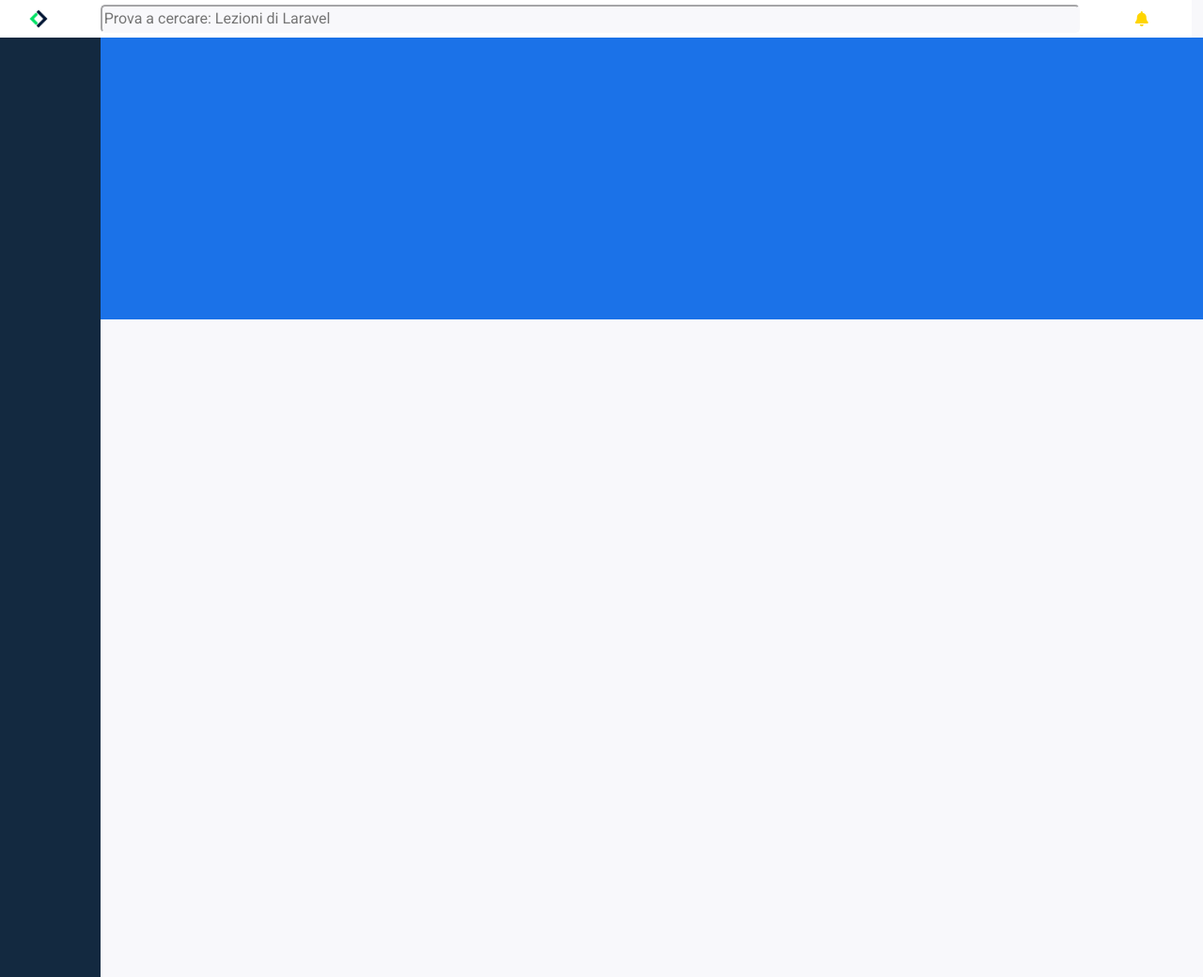
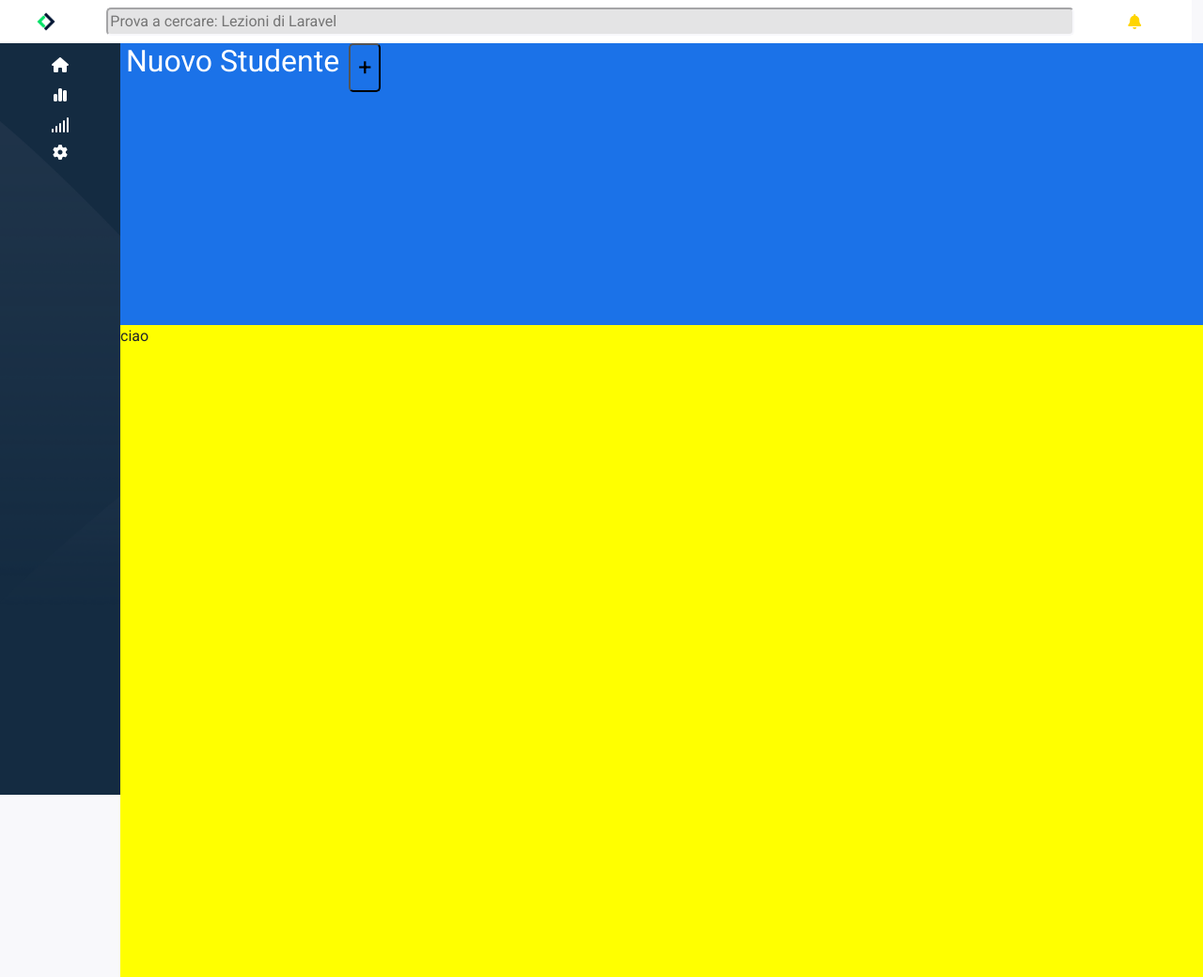
Before and after one commit to Fonta97/html-css-bootstrap-dashboard, a plain HTML site: page index.html in a window 1280 px wide. Shown: the top 1040 px of the page at 94% size. Drawn offline with nearby package versions, Linux system fonts and the light colour scheme.

Commit message:
Barra laterale finita quasi

```diff
--- a/css/style.css
+++ b/css/style.css
@@ -15,76 +15,48 @@
 
 .searchbar {
     width: 100%;
-    background-color: #f8f8fb;
+    background-color: #e4e4e5;
     border-radius: 5px;
     border-color: #f8f8fb;
 }
 
 .side_box {
-    background-color: #132940;
-    height: 1000px;
-
+    display: inline;
+    width: 10%;
+    height: 100vh;
+    background-color: #142b41;
+    background-image: url('/img/sidebar-bg.png');
+    background-repeat: no-repeat;
+    background-attachment: fixed;
+    background-size: cover;
 }
 
 .cpanel_box {
+    display: inline;
+    width: 90%;
     background-color: red;
-    height: 1000px;
+    height: 300px;
 }
 
 .cpanel_header {
     background-color: #1b72e8;
+    color: white;
     height: 300px;
 }
 
 .cpanel_toolsdata {
-    background-color: #f8f8fb;
+    background-color: yellow;
     height: 700px;
 }
 
-
-body {
-    background: #f2f2f2;
-    font-family: 'Open Sans', sans-serif;
+.gear:last-of-type {
+    margin-top: auto;
 }
 
-.search {
-    width: 100%;
-    position: relative;
-    display: flex;
+.add_student {
+    background-color: transparent;
+    border-radius: 5px;
+    margin-left: 10px;
+    padding: 5px 8px;
+    font-size: 25px;
 }
-
-.searchTerm {
-    width: 100%;
-    border: 3px solid #00B4CC;
-    border-right: none;
-    padding: 5px;
-    height: 20px;
-    border-radius: 5px 0 0 5px;
-    outline: none;
-    color: #9DBFAF;
-}
-
-.searchTerm:focus {
-    color: #00B4CC;
-}
-
-.searchButton {
-    width: 40px;
-    height: 36px;
-    border: 1px solid #00B4CC;
-    background: #00B4CC;
-    text-align: center;
-    color: #fff;
-    border-radius: 0 5px 5px 0;
-    cursor: pointer;
-    font-size: 20px;
-}
-
-/*Resize the wrap to see the search bar change!*/
-.wrap {
-    width: 30%;
-    position: absolute;
-    top: 50%;
-    left: 50%;
-    transform: translate(-50%, -50%);
-}
--- a/index.html
+++ b/index.html
@@ -23,11 +23,11 @@
 
 <body class="b_box">
     <!-- header classico -->
-    <header class="h_box row d-flex align-items-center">
+    <header class="h_box row d-flex align-items-center p-2">
         <div class="col-1 d-flex justify-content-center">
             <img src="img/mobile-logo.png" width="30px" height="30px" alt=""></a>
         </div>
-        <div class="col-10">
+        <div class="col-10 d-flex justify-content-center">
             <input class="searchbar" type="text" placeholder="Prova a cercare: Lezioni di Laravel">
         </div>
         <div class="col-1 d-flex justify-content-center">
@@ -36,17 +36,31 @@
     </header>
     <div class="row m-0 g-0">
         <!-- barra laterale -->
-        <section class="side_box col-1">
-
+        <section class="side_box p-2">
+            <div class="d-flex justify-content-center p-1">
+                <a href="#"><i class="fa-solid fa-house" style="color: #ffffff;"></i></a>
+            </div>
+            <div class="d-flex justify-content-center p-1">
+                <a href=""><i class="fa-solid fa-chart-simple" style="color: #ffffff;"></i></a>
+            </div>
+            <div class="d-flex justify-content-center p-1">
+                <a href=""><i class="fa-solid fa-signal" style="color: #ffffff;"></i></a>
+            </div>
+            <div class="d-flex justify-content-center p-1">
+                <i class="fa-solid fa-gear" style="color: #ffffff;"></i>
+            </div>
         </section>
         <!-- pannello di controllo sezione -->
-        <section class="cpanel_box col-11 container-fluid">
+        <section class="cpanel_box container-fluid">
             <div class="cpanel_header col-12">
-
+                <div class="container d-flex">
+                    <h2>Nuovo Studente</h2>
+                    <button class="add_student">+</button>
+                </div>
             </div>
 
             <div class="cpanel_toolsdata col-12">
-
+                <span>ciao</span>
             </div>
         </section>
     </div>
```
